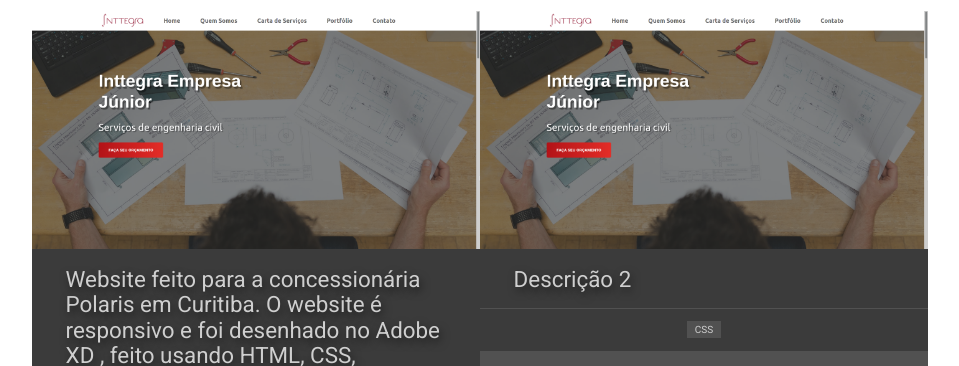
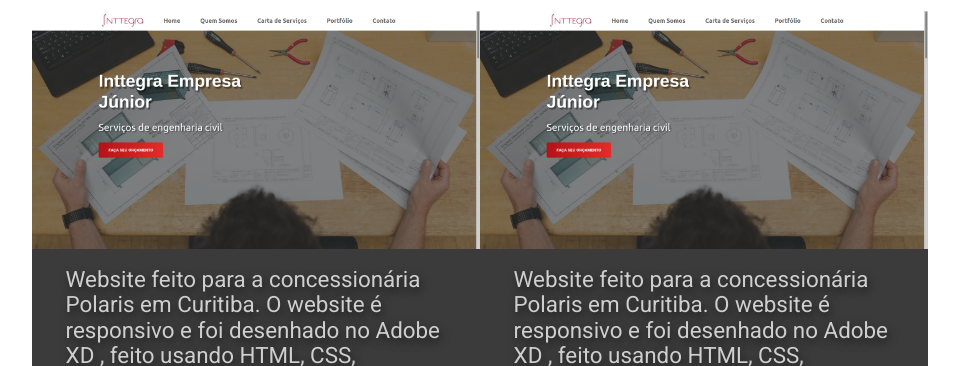
Before and after one commit to viniciuscodc/portfolio, a Gatsby site: page /projects in a window 1280 px wide. Shown: the part 229-595 px from the top of the page, without its empty margins (160-1119 px from the left). Built offline with nearby package versions, Linux system fonts and the light colour scheme; Gatsby itself is replaced by a stand-in of ours.

Commit message:
added null function and code optimization in projectPage

```diff
--- a/src/pages/projects.js
+++ b/src/pages/projects.js
@@ -1,4 +1,4 @@
-import * as React from 'react';
+import * as React from "react";
 import "./../style/reset.css";
 import "./../style/projects.scss";
 import Navigation from "./../templates/navigation";
@@ -8,51 +8,46 @@
 
 const projects = [
   {
-    description: "Website feito para a concessionária Polaris em Curitiba. O website é responsivo e foi desenhado no Adobe XD , feito usando HTML, CSS, Javascript e PHP para a página de contato.",
+    description:
+      "Website feito para a concessionária Polaris em Curitiba. O website é responsivo e foi desenhado no Adobe XD , feito usando HTML, CSS, Javascript e PHP para a página de contato.",
     tag_1: "CSS",
     tag_2: "HTML",
     tag_3: "Javascript",
   },
   {
-    description: "Descrição 2",
-    tag_1: "CSS",
+    description:
+      "Website feito para a concessionária Polaris em Curitiba. O website é responsivo e foi desenhado no Adobe XD , feito usando HTML, CSS, Javascript e PHP para a página de contato.",
+    tag_1: "CSS2",
+    tag_2: "HTML2",
+    tag_3: "Javascript",
   },
 ];
 
-/*
-for (let i = 0; i < projects.length; i++) {
-  if(typeof projects[0].tag_2 !== "undefined"){
-    //let tagContainer = document.querySelectorAll(".tag-container");
-    let tagContainer = document.getElementById("x")
-    let spanTag = document.createElement("span");
-    //tagContainer.appendChild(spanTag);
-  }
-}
-*/
-
-//let mainContainer = React.createElement("p", { id: "x" }, "texto texto");
-
-function CardTag(cardTagData){
-
-  console.log(cardTagData.cardTagData)
-
-  for (let i = 0; i < projects.length; i++) {
-
-    if(typeof projects[i].tag_1 !== "undefined"){
-      return(<span>{cardTagData.cardTagData.tag_1}</span>)
+function CardTag(cardTagData) {
+  function isNotNull(x) {
+    return typeof x !== "undefined";
   }
 
-    else{
-      return(null);
-    }
-  }
+  let tag_1 = projects[cardTagData.cardIndex].tag_1;
+  if (isNotNull(tag_1)) {
+    let spanText = cardTagData.cardTagData.tag_1;
+    var spanElement = React.createElement("span", { key: spanText }, spanText);
   }
 
-const ProjectPage = () => {
+  let tag_2 = projects[cardTagData.cardIndex].tag_2;
+  if (isNotNull(tag_2)) {
+    let spanText = cardTagData.cardTagData.tag_2;
+    var spanElement2 = React.createElement("span", { key: spanText }, spanText);
+  }
 
+  let spanList = [spanElement, spanElement2];
+
+  return spanList;
+}
+
+export default function ProjectPage() {
   return (
     <main>
-
       <Navigation />
       <Helmet title="Projects" bodyAttributes={{ class: "projects-page" }} />
       <Social />
@@ -60,35 +55,25 @@
       <h2 className="projects-header">Projects</h2>
 
       <div className="card-grid">
-      {projects.map(card => (
-        <div className="card">
+        {projects.map(function (card, index) {
+          return (
+            <div key={index} className="card">
               <div className="card-image">
-            <img src={image} alt="project-img" />
+                <img src={image} alt="card-img" />
               </div>
               <div className="card-information">
-            <p>
-              {card.description}
-            </p>
+                <p>{card.description}</p>
               </div>
               <div className="tag-container">
-
-            <CardTag cardTagData={card}  />
-            {
-          /*
-            <span>{card.tag_1}</span>
-            <span>{card.tag_2}</span>
-            <span>Javascript</span>
-          */}
+                <CardTag cardTagData={card} cardIndex={index} />
               </div>
               <div className="card-button">
                 <span>Check</span>
               </div>
             </div>
-      ))}
+          );
+        })}
       </div>
     </main>
   );
-
-};
-
-export default ProjectPage;
+}
```
Lines whose indentation alone changed are shown as unchanged.
